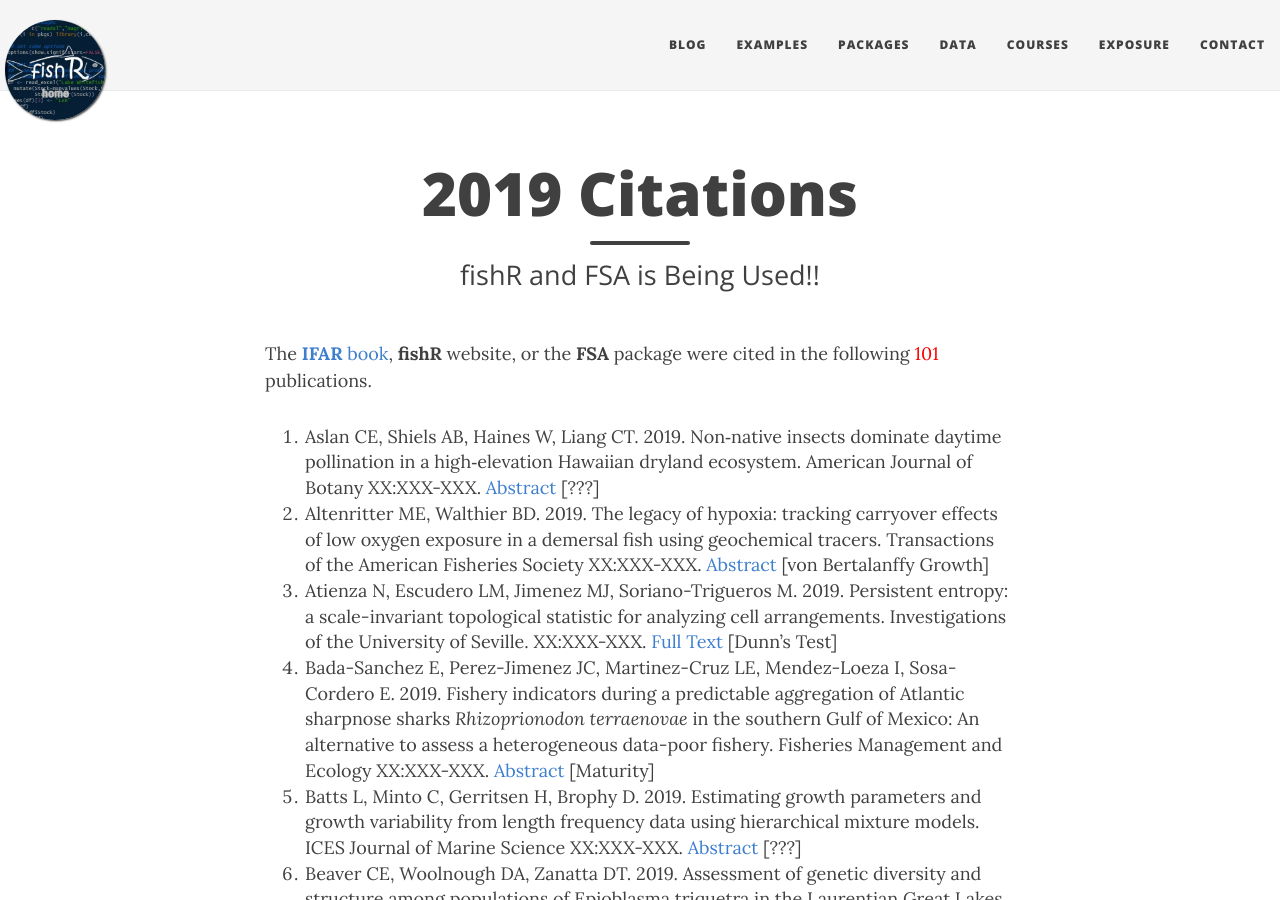
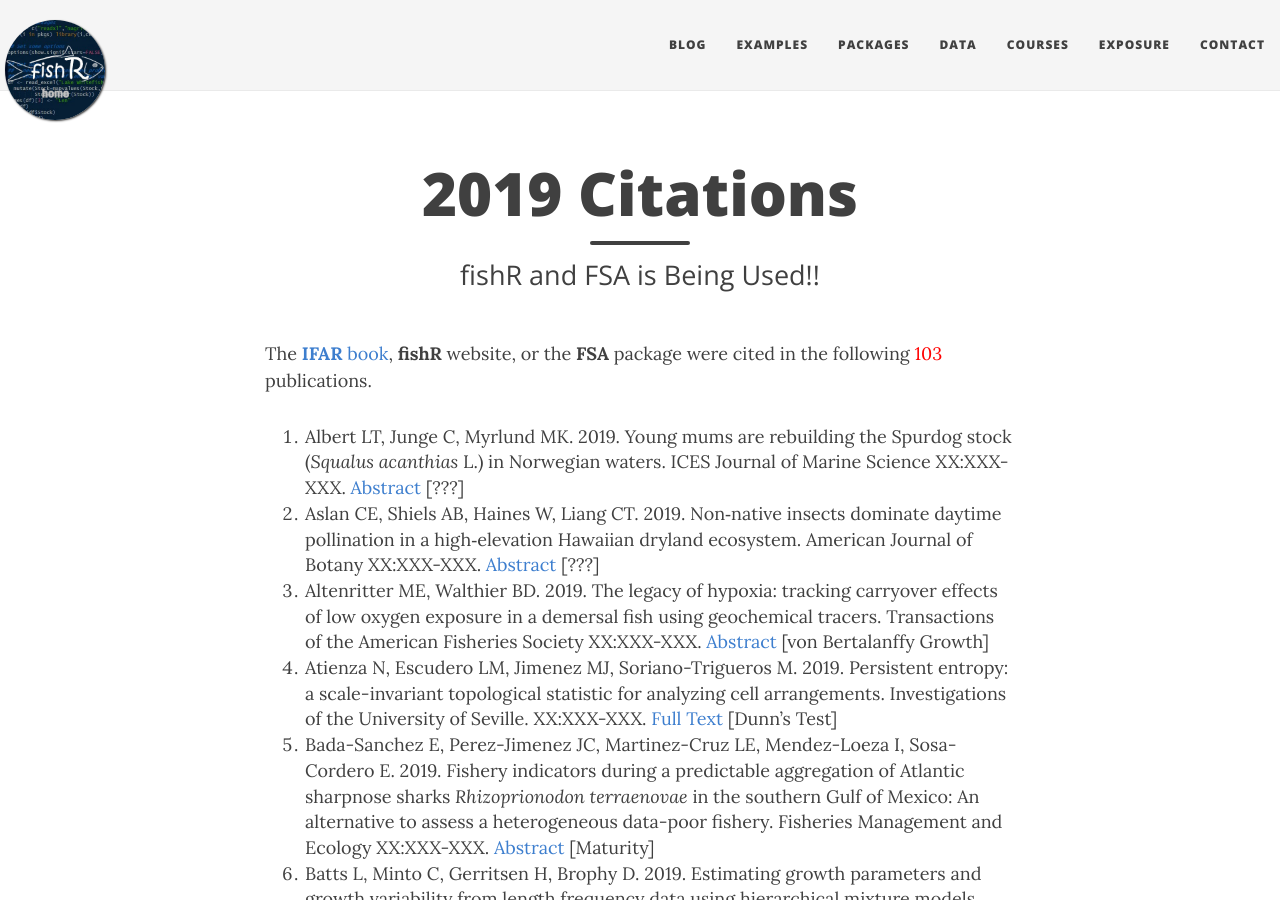
Before and after one commit to droglenc/fishR, a Jekyll site: the page built from exposure/exposure-citations19.md, in a window 1280 px wide and 900 px high. Built offline with Jekyll 4.4.1, drawn with Linux system fonts in a browser that asks for light colours; nearby versions of some CDN libraries; some of the changed text lies outside the part shown.

Commit message:
Update exposure-citations19.md

```diff
--- a/exposure/exposure-citations19.md
+++ b/exposure/exposure-citations19.md
@@ -5,8 +5,9 @@ subtitle: fishR and FSA is Being Used!!
 css: "/css/exposure-citation.css"
 ---
 
-The [**IFAR** book](http://derekogle.com/IFAR/), **fishR** website, or the **FSA** package were cited in the following <span id="contact-div">101</span> publications.
+The [**IFAR** book](http://derekogle.com/IFAR/), **fishR** website, or the **FSA** package were cited in the following <span id="contact-div">103</span> publications.
 
+1. Albert LT, Junge C, Myrlund MK. 2019. Young mums are rebuilding the Spurdog stock (*Squalus acanthias* L.) in Norwegian waters. ICES Journal of Marine Science XX:XXX-XXX. [Abstract](https://academic.oup.com/icesjms/advance-article-abstract/doi/10.1093/icesjms/fsz156/5543885) [???]
 1. Aslan CE, Shiels AB, Haines W, Liang CT. 2019. Non‐native insects dominate daytime pollination in a high‐elevation Hawaiian dryland ecosystem. American Journal of Botany XX:XXX-XXX. [Abstract](https://bsapubs.onlinelibrary.wiley.com/doi/abs/10.1002/ajb2.1233) [???]
 1. Altenritter ME, Walthier BD. 2019. The legacy of hypoxia: tracking carryover effects of low oxygen exposure in a demersal fish using geochemical tracers. Transactions of the American Fisheries Society XX:XXX-XXX. [Abstract](https://afspubs.onlinelibrary.wiley.com/doi/abs/10.1002/tafs.10159) [von Bertalanffy Growth]
 1. Atienza N, Escudero LM, Jimenez MJ, Soriano-Trigueros M. 2019. Persistent entropy: a scale-invariant topological statistic for analyzing cell arrangements. Investigations of the University of Seville. XX:XXX-XXX. [Full Text](https://idus.us.es/xmlui/bitstream/handle/11441/87708/Persistent%20entropy,%20a%20scale-invariant%20topological%20statistic.pdf?sequence=1) [Dunn's Test]
@@ -51,6 +52,7 @@ amphibian conservation. Aquatic Conservation: Marine and Freshwater Ecosystems X
 1. Ghosal S, Casal Jr C, Quilloy FA, Septingsih EM, Mendioro MS, Dixit S. 2019. Deciphering genetics underlying stable anaerobic germination in rice: Phenotyping, QTL identification, and interaction analysis. Rice XX:XXX-XXX. [Full Text](https://thericejournal.springeropen.com/articles/10.1186/s12284-019-0305-y) [Dunn's Test]
 1. Gonzalez-Gonzales LDV, Ehermann NR. 2019. Length-weight relationships of six elasmobranch species captured at the artisinal fishery of Margarita Island, Venezuela. Journal of Applied Ichthyology XX:XXX-XXX. [Abstract](https://onlinelibrary.wiley.com/doi/abs/10.1111/jai.13832) [Weight-Length]
 1. Graves JM. 2019. Abundance, movement, and genetic patters of wild trout in a western Pennsylvania watershed prior to an abandoned mine drainage remediation project. M.Sc. Thesis Indiana University of Pennsylvania. [Full Text](https://knowledge.library.iup.edu/cgi/viewcontent.cgi?article=2611&context=etd) [Depletion]
+1. Hafner JJ. 2019. Impact of sample collection preparation on metabolomic and microbiome profiles. M.A. Thesis, University of Oklahoma. [Full Text](https://shareok.org/bitstream/handle/11244/321101/2019_Haffner_Jacob_Thesis.pdf?sequence=6) [Dunn's Test]
 1. Hamed O, Dufour JL, Chakroun-Marzouk N, Mahe K. 2019. Age, growth and mortality of the Starry Weever *Trachinus radiatus* Cuvier, 1829 in Tunisian waters. Cahiers de Biologie Marine 60:87-94. [Full Text](https://www.researchgate.net/profile/Oussama_Hamed2/publication/330566623_Age_growth_and_mortality_of_the_starry_weever_Trachinus_radiatus_Cuvier_1829_in_the_Tunisian_waters/links/5c48c020299bf12be3ddd903/Age-growth-and-mortality-of-the-starry-weever-Trachinus-radiatus-Cuvier-1829-in-the-Tunisian-waters.pdf) [von Bertalanffy Growth]
 1. Harris HE, Patterson III WF, Ahrens RNM, Allen MS. 2019. Detection and removal efficiency of invasive lionfish in the northern Gulf of Mexico. Fisheries Research 213:22-32. [Abstract](https://www.sciencedirect.com/science/article/pii/S0165783619300025) [Depletion]
 1. Harry A, Butcher PA, Macbeth WG, Morgan JAT, Taylor SM, Geraghty PT. 2019. Life history of the common blacktip shark, *Carcharhinus limbatus*, from central eastern Australia and comparative demography of a cryptic shark complex. Marine and Freshwater Research XX:XXX-XXX. [Abstract](http://www.publish.csiro.au/MF/MF18141) [XXX]
```
